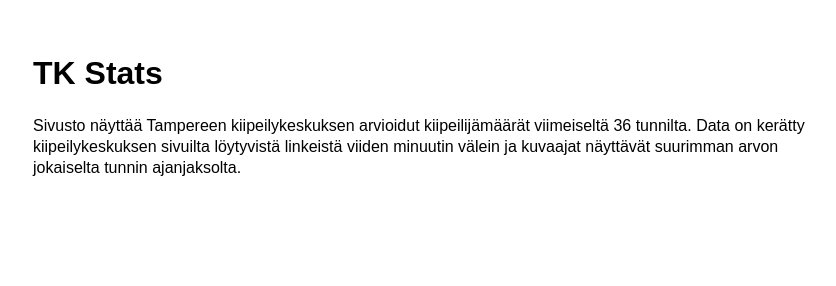
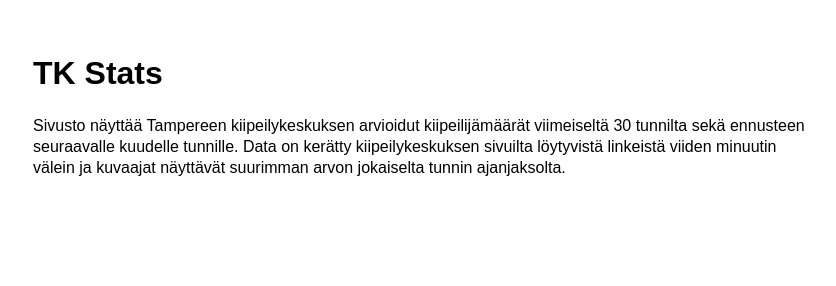
Before and after one commit to tophattom/tkstats, a plain HTML site: page static/index.html in a window 1280 px wide. Shown: the top 286 px of the page, without its empty margins (214-1050 px from the left). Drawn offline with nearby package versions, Linux system fonts and the light colour scheme; no server answers.

Commit message:
Fix description text to mention forecast

```diff
--- a/static/index.html
+++ b/static/index.html
@@ -17,9 +17,9 @@
       <h1>TK Stats</h1>
 
       <p>
-        Sivusto näyttää Tampereen kiipeilykeskuksen arvioidut kiipeilijämäärät viimeiseltä 36 tunnilta.
-        Data on kerätty kiipeilykeskuksen sivuilta löytyvistä linkeistä viiden minuutin välein ja kuvaajat
-        näyttävät suurimman arvon jokaiselta tunnin ajanjaksolta.
+        Sivusto näyttää Tampereen kiipeilykeskuksen arvioidut kiipeilijämäärät viimeiseltä 30 tunnilta
+        sekä ennusteen seuraavalle kuudelle tunnille. Data on kerätty kiipeilykeskuksen sivuilta löytyvistä
+        linkeistä viiden minuutin välein ja kuvaajat näyttävät suurimman arvon jokaiselta tunnin ajanjaksolta.
       </p>
 
       <div id="charts"></div>
```
